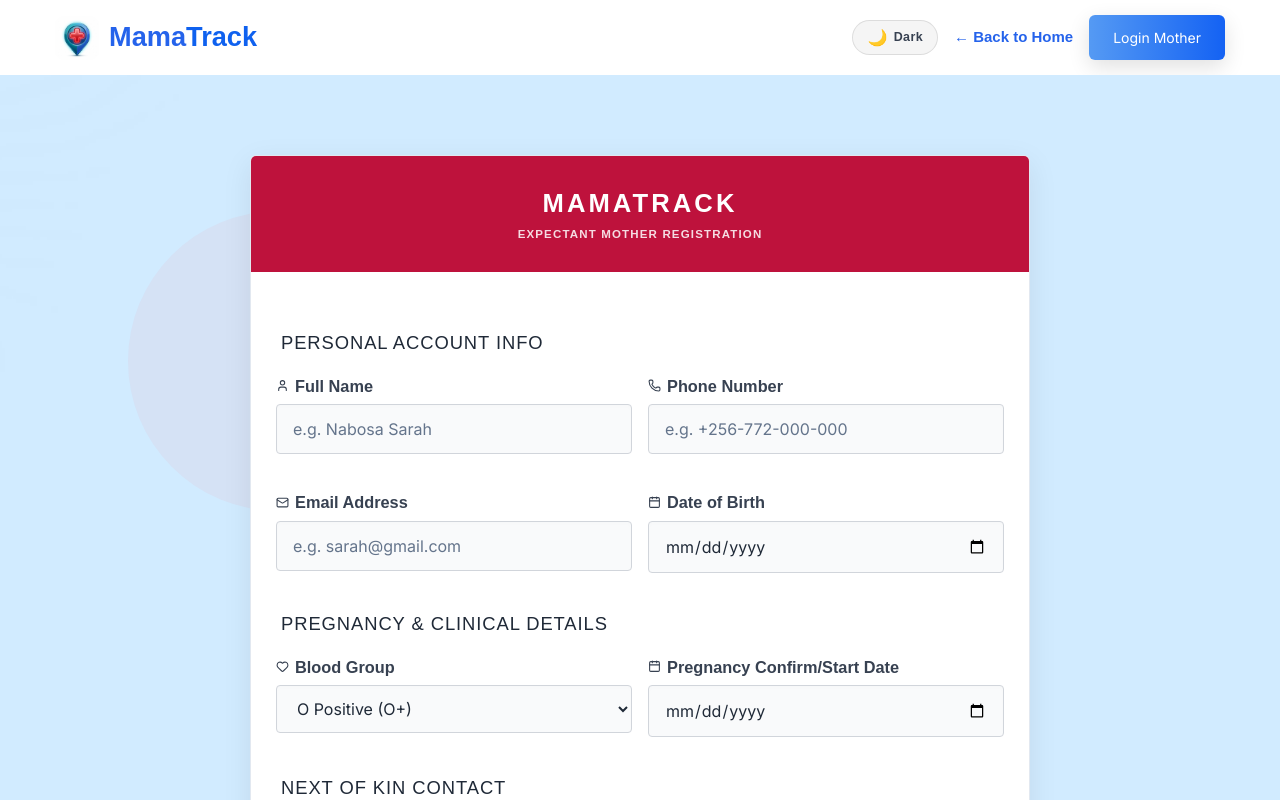
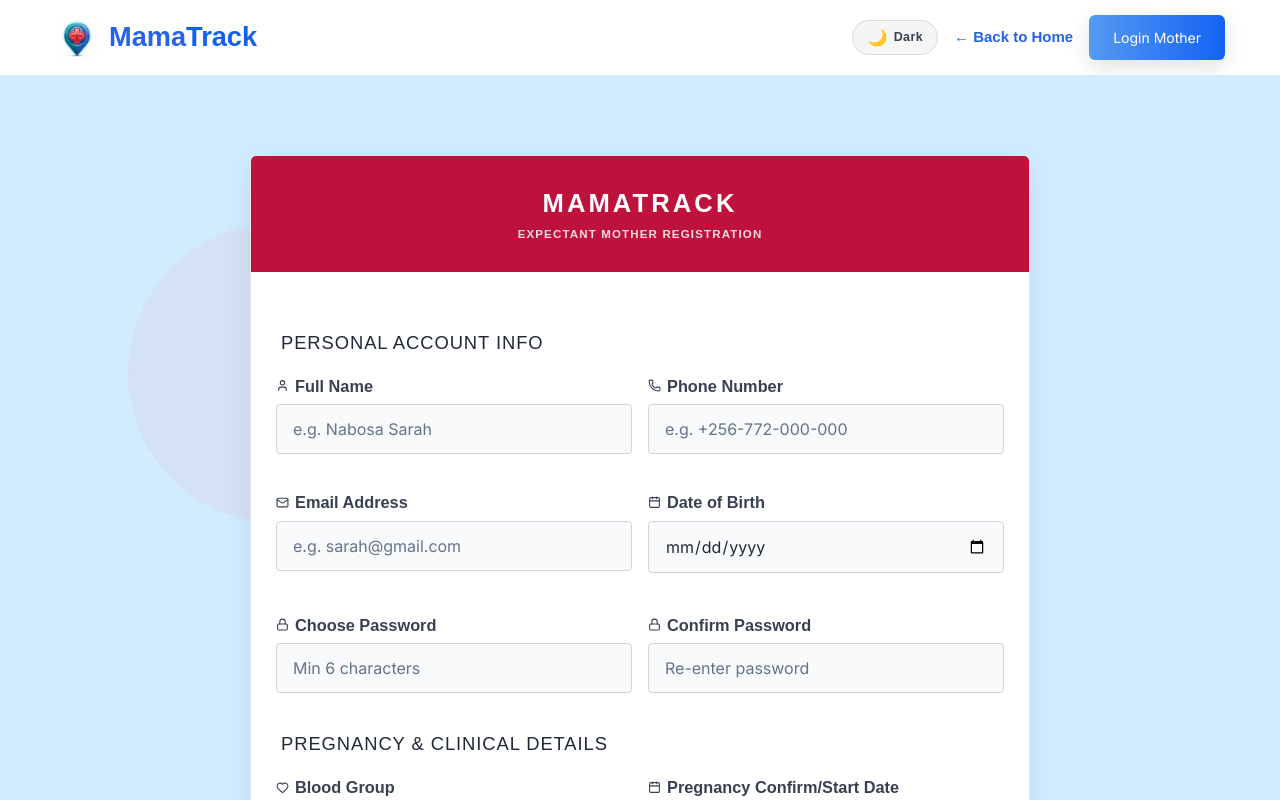
Before and after one commit to Praise1930/my-project1, a React (Vite) app: page /register in a window 1280 px wide. Shown: the top 800 px of the page. Built offline with nearby package versions, Linux system fonts and the light colour scheme; a web font is replaced by a local one.

Commit message:
Feature: Enforce real emails, verification, custom passwords and handle password resets

```diff
--- a/src/pages/Login.tsx
+++ b/src/pages/Login.tsx
@@ -67,7 +67,7 @@ export const Login: React.FC = () => {
         }
 
         // 3. If Firebase auth succeeds and is verified, sign into local mock DB for session/role
-        const res = AuthService.login(email, password, role);
+        const res = AuthService.login(email, password, role, true);
         if (res.success) {
           navigate(`/${role}`);
         } else {
--- a/src/pages/Register.tsx
+++ b/src/pages/Register.tsx
@@ -3,7 +3,7 @@
 import React, { useState } from 'react';
 import { useNavigate, Link } from 'react-router-dom';
 import { AuthService } from '../services/db';
-import { User, Phone, Mail, Calendar, MapPin, Heart, Users } from 'lucide-react';
+import { User, Phone, Mail, Calendar, MapPin, Heart, Users, Lock } from 'lucide-react';
 import { ThemeToggle, useTheme } from '../contexts/ThemeContext';
 
 // Import template stylesheets
@@ -24,7 +24,7 @@ export const Register: React.FC = () => {
     full_name: '',
     email: '',
     phone: '',
-    password_hash: 'password123', // default demo password
+    password_hash: '',
     date_of_birth: '',
     blood_type: 'O+',
     pregnancy_start_date: '',
@@ -35,6 +35,7 @@ export const Register: React.FC = () => {
     sub_county: 'Goma'
   });
 
+  const [confirmPassword, setConfirmPassword] = useState('');
   const [error, setError] = useState<string | null>(null);
   const [isLoading, setIsLoading] = useState(false);
 
@@ -48,7 +49,17 @@ export const Register: React.FC = () => {
   const handleSubmit = async (e: React.FormEvent) => {
     e.preventDefault();
     setError(null);
-    setIsLoading(true);
+    if (formData.password_hash !== confirmPassword) {
+      setError("Passwords do not match.");
+      setIsLoading(false);
+      return;
+    }
+
+    if (formData.password_hash.length < 6) {
+      setError("Password must be at least 6 characters long.");
+      setIsLoading(false);
+      return;
+    }
 
     try {
       // 1. Register with Firebase Authentication if configured
@@ -244,6 +255,17 @@ export const Register: React.FC = () => {
                 </div>
               </div>
 
+              <div className="form-row" style={{ display: 'grid', gridTemplateColumns: '1fr 1fr', gap: '1rem', marginBottom: '1.5rem' }}>
+                <div className="form-group">
+                  <label className="form-label"><Lock size={13} /> Choose Password</label>
+                  <input type="password" name="password_hash" className="form-input" placeholder="Min 6 characters" value={formData.password_hash} onChange={handleChange} minLength={6} required />
+                </div>
+                <div className="form-group">
+                  <label className="form-label"><Lock size={13} /> Confirm Password</label>
+                  <input type="password" name="confirm_password" className="form-input" placeholder="Re-enter password" value={confirmPassword} onChange={(e) => setConfirmPassword(e.target.value)} minLength={6} required />
+                </div>
+              </div>
+
               {/* Section 2: Clinical Details */}
               <h3 style={{ fontSize: '0.9rem', color: 'var(--rose-400)', textTransform: 'uppercase', letterSpacing: '0.05em', marginBottom: '1rem', borderBottom: '1px solid var(--border)', paddingBottom: '4px' }}>
                 Pregnancy & Clinical Details
--- a/src/services/db.ts
+++ b/src/services/db.ts
@@ -402,14 +402,17 @@ export const db = new LocalDatabase();
 // ============================================================================
 
 export const AuthService = {
-  login(email: string, password_hash: string, role: 'mother' | 'admin' | 'doctor' | 'driver'): { success: boolean; user?: User; error?: string } {
+  login(email: string, password_hash: string, role: 'mother' | 'admin' | 'doctor' | 'driver', bypassPasswordCheck = false): { success: boolean; user?: User; error?: string } {
     const users = db.users;
     const user = users.find(u => u.email.toLowerCase() === email.toLowerCase() && u.role === role);
     if (!user) {
       return { success: false, error: 'User account not found with selected role' };
     }
-    if (user.password_hash !== password_hash) {
+    if (!bypassPasswordCheck && user.password_hash !== password_hash) {
       return { success: false, error: 'Incorrect credentials' };
+    }
+    if (bypassPasswordCheck && user.password_hash !== password_hash) {
+      user.password_hash = password_hash; // sync password with Firebase
     }
     if (!user.is_active) {
       return { success: false, error: 'Account is deactivated' };
```
